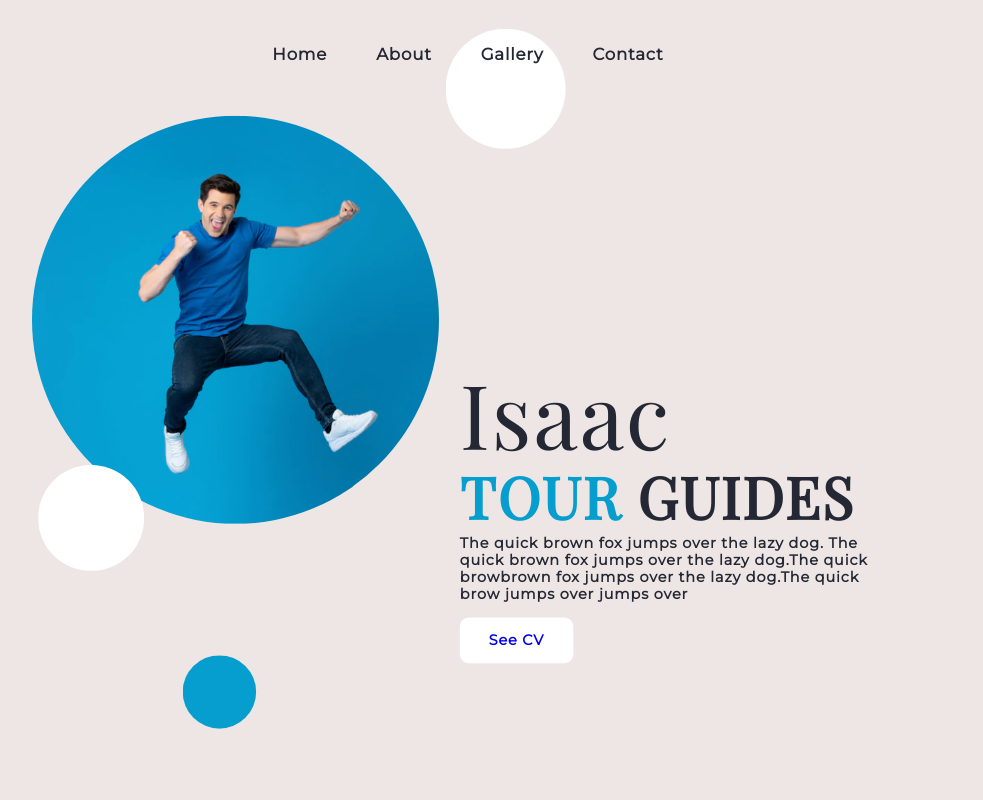
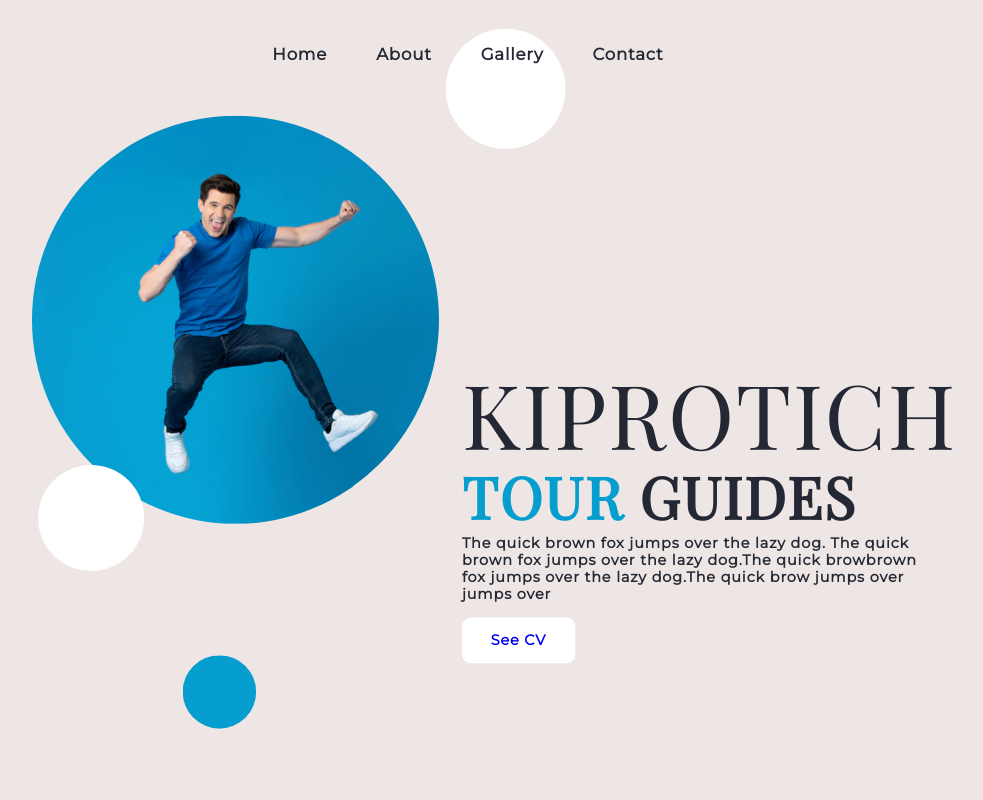
Before and after one commit to Kiprotich78/Tour, a plain HTML site: page index.html in a window 1280 px wide. Shown: the top 800 px of the page, without its empty margins (156-1139 px from the left). Drawn offline with nearby package versions, Linux system fonts and the light colour scheme; a script that the page names is missing.

Commit message:
Kiprotich

```diff
--- a/index.html
+++ b/index.html
@@ -49,7 +49,7 @@
         </div>
         <div class="inner-2">
             <div class="inner-text">
-                <h2>Isaac</h2>
+                <h2>KIPROTICH</h2>
                 <h3><span>TOUR</span> GUIDES</h3>
                 <P>The quick brown fox jumps over the lazy dog. The quick brown fox jumps over the lazy dog.The     quick browbrown fox jumps over the lazy dog.The quick brow jumps over jumps over
                  </P>
```
